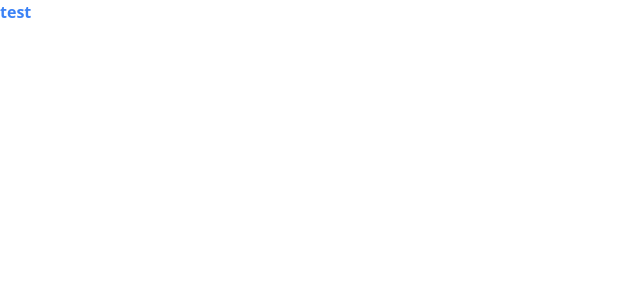
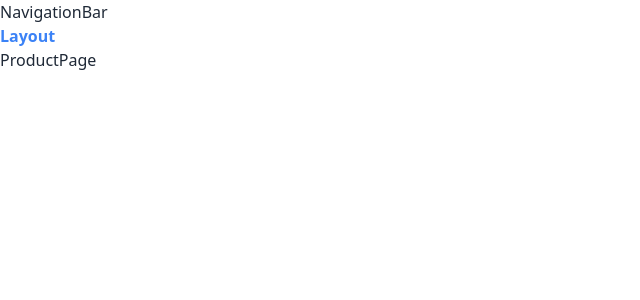
Before and after one commit to jsd8-novarex/e-commerce-frontend, a React (Vite) app: page /product in a window 1280 px wide. Shown: the top 300 px of the page, without its empty margins (0-640 px from the left). Built offline with nearby package versions, Linux system fonts and the light colour scheme.

Commit message:
setup react-router to webapp

```diff
--- a/src/App.tsx
+++ b/src/App.tsx
@@ -1,7 +1,23 @@
+import { Routes, Route } from "react-router-dom";
+import Layout from "./components/Layout";
+import HomePage from "./pages/HomePage";
+import ProductPage from "./pages/ProductPage";
+import ErrorPage from "./pages/ErrorPage";
+import SignInPage from "./pages/SignInPage";
+import SignUpPage from "./pages/SignUpPage";
+
 function App() {
   return (
     <>
-      <h1 className='font-bold text-red-500 md:text-blue-500'>test</h1>
+      <Routes>
+        <Route path='/' element={<Layout />}>
+          <Route index element={<HomePage />} />
+          <Route path='product' element={<ProductPage />} caseSensitive />
+        </Route>
+        <Route path='sign-in' element={<SignInPage />} caseSensitive />
+        <Route path='sign-up' element={<SignUpPage />} caseSensitive />
+        <Route path='*' element={<ErrorPage />} />
+      </Routes>
     </>
   );
 }
--- /dev/null
+++ b/src/components/Layout.tsx
@@ -0,0 +1,14 @@
+import { Outlet } from "react-router-dom";
+import NavigationBar from "./NavigationBar";
+
+function Layout() {
+  return (
+    <div>
+      <NavigationBar />
+      <h1 className='font-bold text-red-500 md:text-blue-500'>Layout</h1>
+      <Outlet />
+    </div>
+  );
+}
+
+export default Layout;
--- /dev/null
+++ b/src/components/NavigationBar.tsx
@@ -0,0 +1,9 @@
+import React from 'react'
+
+function NavigationBar() {
+  return (
+    <div>NavigationBar</div>
+  )
+}
+
+export default NavigationBar
--- a/src/main.tsx
+++ b/src/main.tsx
@@ -2,9 +2,12 @@ import { StrictMode } from "react";
 import { createRoot } from "react-dom/client";
 import App from "./App.tsx";
 import "./index.css";
+import { BrowserRouter } from "react-router-dom";
 
 createRoot(document.getElementById("root")!).render(
   <StrictMode>
-    <App />
+    <BrowserRouter>
+      <App />
+    </BrowserRouter>
   </StrictMode>,
 );
--- /dev/null
+++ b/src/pages/ErrorPage.tsx
@@ -0,0 +1,9 @@
+import React from "react";
+
+function ErrorPage() {
+  return (
+    <div>ErrorPage</div>
+  );
+}
+
+export default ErrorPage;
--- /dev/null
+++ b/src/pages/HomePage.tsx
@@ -0,0 +1,9 @@
+import React from 'react'
+
+function HomePage() {
+  return (
+    <div>HomePage</div>
+  )
+}
+
+export default HomePage
--- /dev/null
+++ b/src/pages/ProductPage.tsx
@@ -0,0 +1,9 @@
+import React from 'react'
+
+function ProductPage() {
+  return (
+    <div>ProductPage</div>
+  )
+}
+
+export default ProductPage
--- /dev/null
+++ b/src/pages/SignInPage.tsx
@@ -0,0 +1,9 @@
+import React from 'react'
+
+function SignInPage() {
+  return (
+    <div>SignInPage</div>
+  )
+}
+
+export default SignInPage
--- /dev/null
+++ b/src/pages/SignUpPage.tsx
@@ -0,0 +1,9 @@
+import React from 'react'
+
+function SignUpPage() {
+  return (
+    <div>SignUpPage</div>
+  )
+}
+
+export default SignUpPage
```
